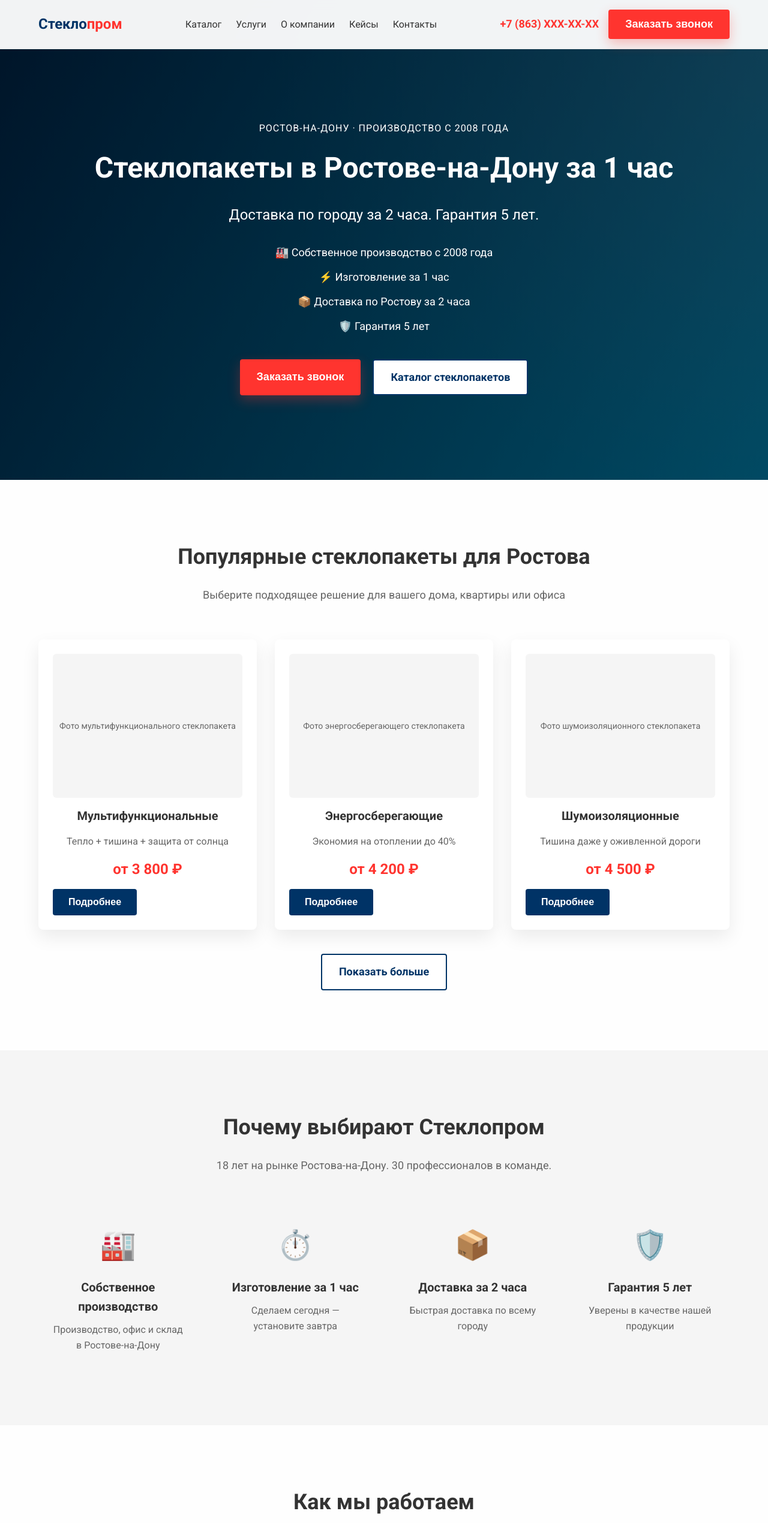
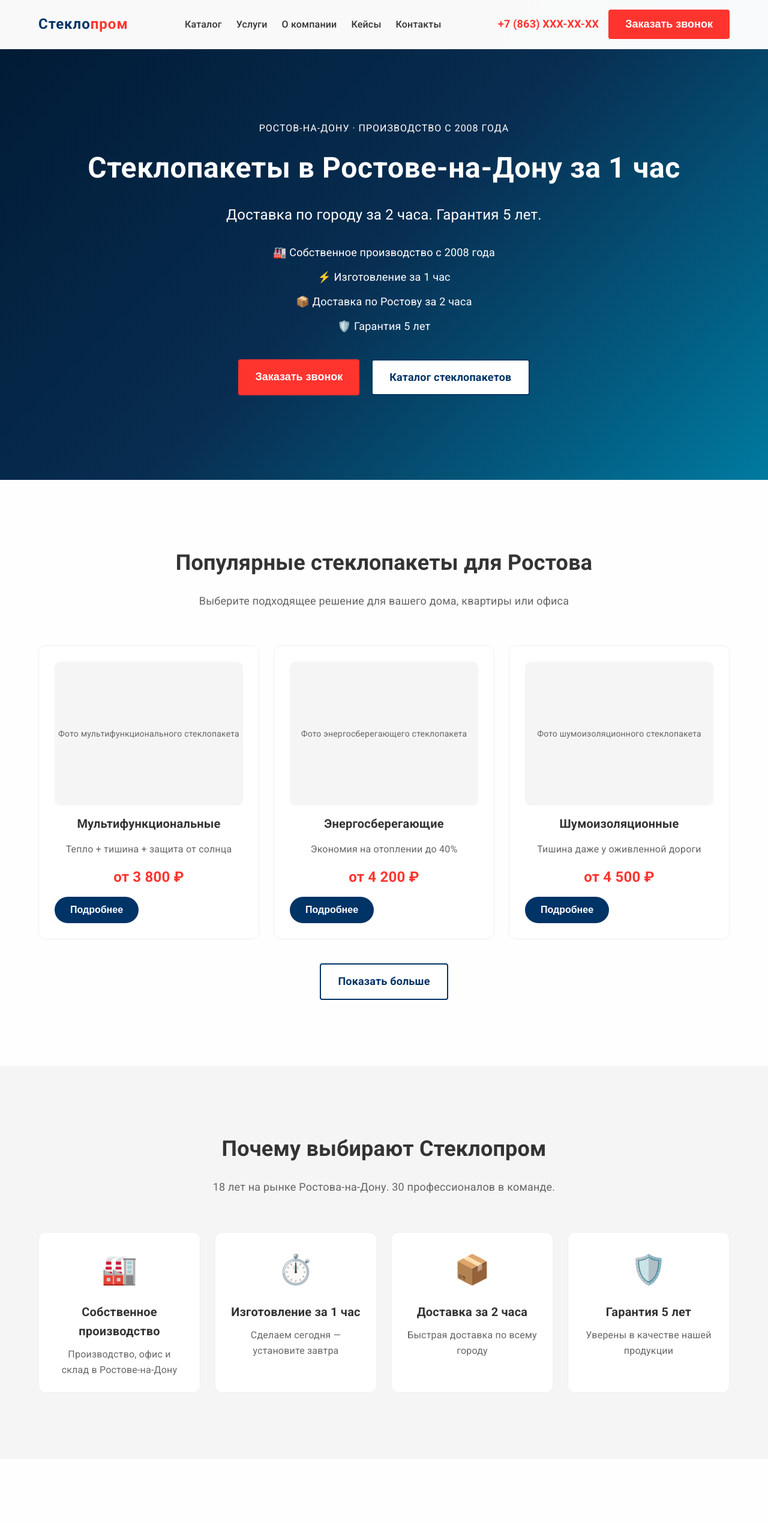
Before and after one commit to sa1lor77/double_glassing, a plain HTML site: page index.html in a window 1280 px wide. Shown: the top 2539 px of the page at 60% size. Drawn offline with Linux system fonts and the light colour scheme.

Commit message:
Refine styles for minimal modern look

```diff
--- a/styles.css
+++ b/styles.css
@@ -20,6 +20,7 @@ body {
   color: var(--dark-gray);
   background: var(--white);
   line-height: 1.6;
+  letter-spacing: 0.2px;
 }
 
 a {
@@ -41,10 +42,9 @@ img {
   position: fixed;
   top: 0;
   width: 100%;
-  background: rgba(255, 255, 255, 0.95);
-  backdrop-filter: blur(8px);
+  background: rgba(254, 254, 254, 0.98);
   z-index: 10;
-  border-bottom: 1px solid #ededed;
+  border-bottom: 1px solid #f0f0f0;
 }
 
 .header__content {
@@ -59,6 +59,7 @@ img {
   font-size: 24px;
   font-weight: 700;
   color: var(--blue-dark);
+  letter-spacing: 1px;
 }
 
 .logo span {
@@ -73,6 +74,7 @@ img {
 
 .nav a {
   position: relative;
+  font-weight: 500;
 }
 
 .nav a::after {
@@ -123,15 +125,13 @@ img {
   display: flex;
   align-items: center;
   color: #fff;
-  background: linear-gradient(120deg, rgba(0, 34, 68, 0.9), rgba(0, 163, 213, 0.7)),
-    radial-gradient(circle at top right, rgba(255, 52, 47, 0.4), transparent 55%),
-    #001b33;
+  background: linear-gradient(135deg, #002244 0%, #0a3c6b 50%, #00a3d5 100%);
 }
 
 .hero__overlay {
   position: absolute;
   inset: 0;
-  background: rgba(0, 0, 0, 0.4);
+  background: rgba(0, 0, 0, 0.25);
 }
 
 .hero__content {
@@ -151,6 +151,7 @@ img {
   font-size: clamp(32px, 4vw, 48px);
   font-weight: 700;
   margin-bottom: 20px;
+  letter-spacing: 0.6px;
 }
 
 .hero__subtitle {
@@ -182,12 +183,12 @@ img {
   display: inline-flex;
   align-items: center;
   justify-content: center;
+  transition: transform 0.2s ease, background 0.2s ease, color 0.2s ease;
 }
 
 .button--primary {
   background: var(--red);
   color: #fff;
-  box-shadow: 0 8px 20px rgba(255, 52, 47, 0.3);
 }
 
 .button--secondary {
@@ -196,6 +197,7 @@ img {
   width: 140px;
   height: 44px;
   font-size: 16px;
+  border-radius: 999px;
 }
 
 .button--outline {
@@ -204,12 +206,21 @@ img {
   border: 2px solid var(--blue-dark);
 }
 
+.button:hover {
+  transform: translateY(-1px);
+}
+
+.button--outline:hover {
+  background: var(--blue-dark);
+  color: #fff;
+}
+
 .button--full {
   width: 100%;
 }
 
 .section {
-  padding: 100px 0;
+  padding: 110px 0;
 }
 
 .section--light {
@@ -247,7 +258,7 @@ img {
 .cards {
   display: grid;
   grid-template-columns: repeat(3, 1fr);
-  gap: 30px;
+  gap: 24px;
 }
 
 .cards--four {
@@ -256,9 +267,9 @@ img {
 
 .card {
   background: #fff;
-  border-radius: 8px;
-  box-shadow: 0 12px 30px rgba(0, 0, 0, 0.08);
-  padding: 24px;
+  border-radius: 12px;
+  border: 1px solid #f0f0f0;
+  padding: 26px;
   text-align: center;
   display: flex;
   flex-direction: column;
@@ -268,7 +279,7 @@ img {
 .card__image {
   background: var(--light-gray);
   height: 240px;
-  border-radius: 6px;
+  border-radius: 10px;
   display: flex;
   align-items: center;
   justify-content: center;
@@ -299,12 +310,15 @@ img {
 .features {
   display: grid;
   grid-template-columns: repeat(4, 1fr);
-  gap: 30px;
+  gap: 24px;
 }
 
 .feature {
   text-align: center;
-  padding: 20px;
+  padding: 24px;
+  border-radius: 12px;
+  background: #fff;
+  border: 1px solid #f0f0f0;
 }
 
 .feature__icon {
@@ -332,7 +346,7 @@ img {
 .step {
   text-align: center;
   position: relative;
-  padding: 20px 10px;
+  padding: 20px 14px;
 }
 
 .step::after {
@@ -341,8 +355,9 @@ img {
   top: 32px;
   right: -12px;
   width: 24px;
-  height: 4px;
+  height: 2px;
   background: var(--red);
+  opacity: 0.7;
 }
 
 .step:last-child::after {
@@ -371,15 +386,15 @@ img {
 
 .gallery__item {
   background: #fff;
-  border-radius: 8px;
+  border-radius: 12px;
   padding: 16px;
-  box-shadow: 0 10px 24px rgba(0, 0, 0, 0.08);
+  border: 1px solid #f0f0f0;
 }
 
 .gallery__image {
   background: var(--light-gray);
   height: 220px;
-  border-radius: 6px;
+  border-radius: 10px;
   display: flex;
   align-items: center;
   justify-content: center;
@@ -402,12 +417,13 @@ img {
   max-width: 500px;
   margin: 0 auto;
   background: #fff;
-  border-radius: 8px;
+  border-radius: 12px;
   padding: 40px;
   display: flex;
   flex-direction: column;
   gap: 20px;
   color: var(--dark-gray);
+  border: 1px solid #f0f0f0;
 }
 
 .form label {
@@ -421,8 +437,8 @@ img {
 .form input[type="tel"] {
   height: 44px;
   border-radius: 4px;
-  border: 1px solid #ddd;
-  background: var(--light-gray);
+  border: 1px solid #e0e0e0;
+  background: #fafafa;
   padding: 0 12px;
   font-size: 16px;
 }
```
